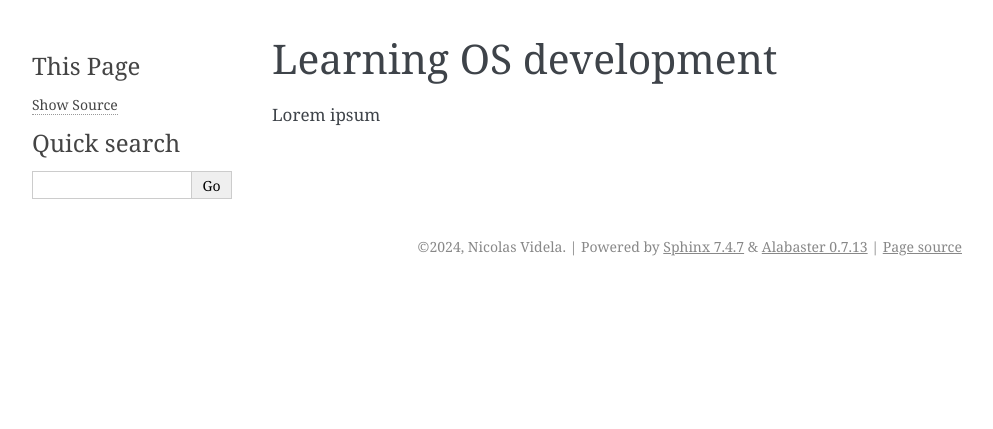
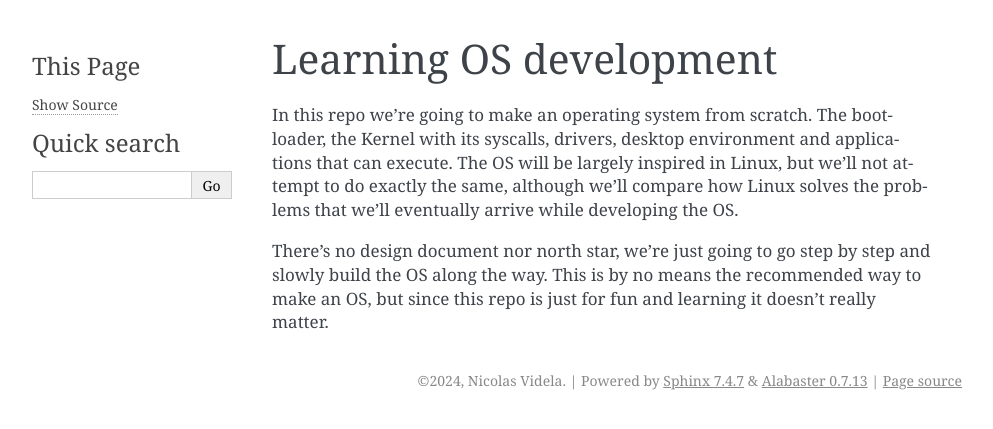
Before and after one commit to videlanicolas/os_learning, a Sphinx documentation site: the page built from docs/source/index.md, in a window 1280 px wide. Shown: the top 429 px of the page, without its empty margins (148-1141 px from the left). Built offline with Sphinx 7.4.7, drawn with Linux system fonts in a browser that asks for light colours.

Commit message:
Add something to index.md

```diff
--- a/docs/source/conf.py
+++ b/docs/source/conf.py
@@ -18,8 +18,6 @@ extensions = ["myst_parser"]
 templates_path = ['_templates']
 exclude_patterns = []
 source_suffix = {'.md': 'markdown'}
-# root_doc = 'source/index'
-
 
 # -- Options for HTML output -------------------------------------------------
 # https://www.sphinx-doc.org/en/master/usage/configuration.html#options-for-html-output
--- a/docs/source/index.md
+++ b/docs/source/index.md
@@ -1,3 +1,5 @@
 # Learning OS development
 
-Lorem ipsum
+In this repo we're going to make an operating system from scratch. The bootloader, the Kernel with its syscalls, drivers, desktop environment and applications that can execute. The OS will be largely inspired in Linux, but we'll not attempt to do exactly the same, although we'll compare how Linux solves the problems that we'll eventually arrive while developing the OS.
+
+There's no design document nor north star, we're just going to go step by step and slowly build the OS along the way. This is by no means the recommended way to make an OS, but since this repo is just for fun and learning it doesn't really matter.
```
